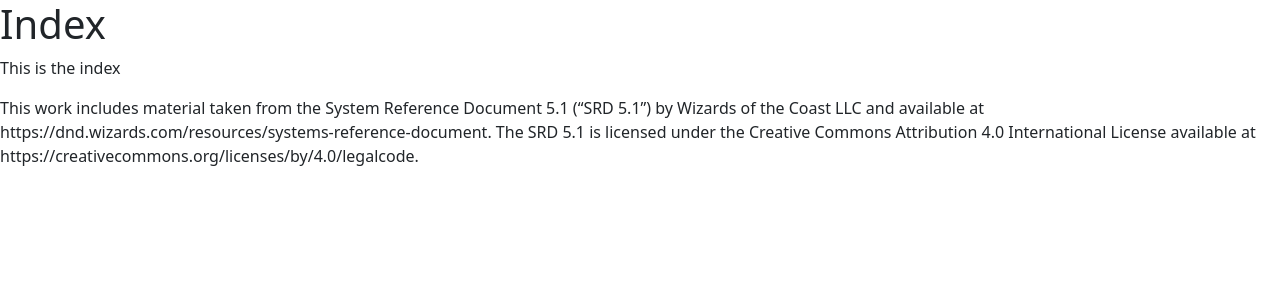
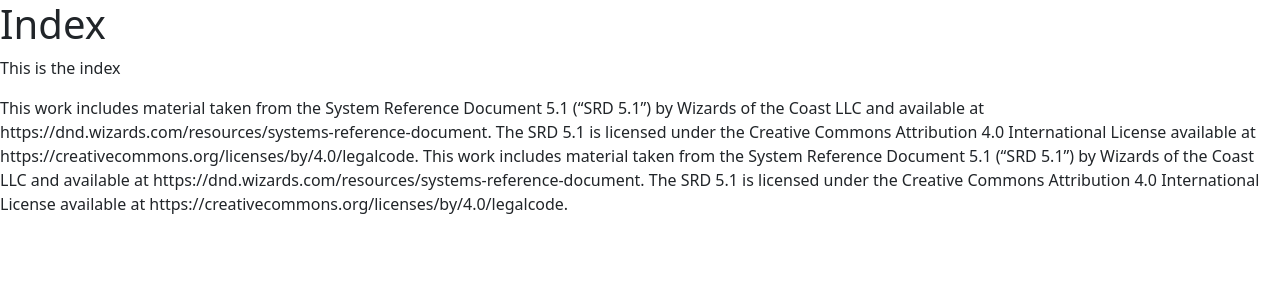
Before and after one commit to squabzilla/CS50-FinalProject, a Flask app: page / in a window 1280 px wide. Shown: the top 300 px of the page. Run offline with Flask 3, Linux system fonts and the light colour scheme; some libraries are stand-ins or nearby versions.

Commit message:
Jun 7, 2024, 11:06 AM

```diff
--- a/Main/templates/layout.html
+++ b/Main/templates/layout.html
@@ -11,6 +11,17 @@
     <nav></nav>
     <header>{% block header %}{% endblock %}</header>
     <main>{% block main %}{% endblock %}</main>
-    <footer>{% block footer %}{% endblock %}</footer>
+    <footer>
+      {% block footer %}{% endblock %}
+      <!--
+      The System Reference Document 5.1 is provided to you free of charge under the terms of the Creative Commons
+      Attribution 4.0 International License (“CC-BY-4.0”). You are free to use this content in any manner permitted by
+      that license as long as you include the following attribution statement in your own work:
+      -->
+      This work includes material taken from the System Reference Document 5.1 (“SRD 5.1”) by Wizards of
+      the Coast LLC and available at https://dnd.wizards.com/resources/systems-reference-document. The
+      SRD 5.1 is licensed under the Creative Commons Attribution 4.0 International License available at
+      https://creativecommons.org/licenses/by/4.0/legalcode.
+    </footer>
   </body>
 </html>
```
